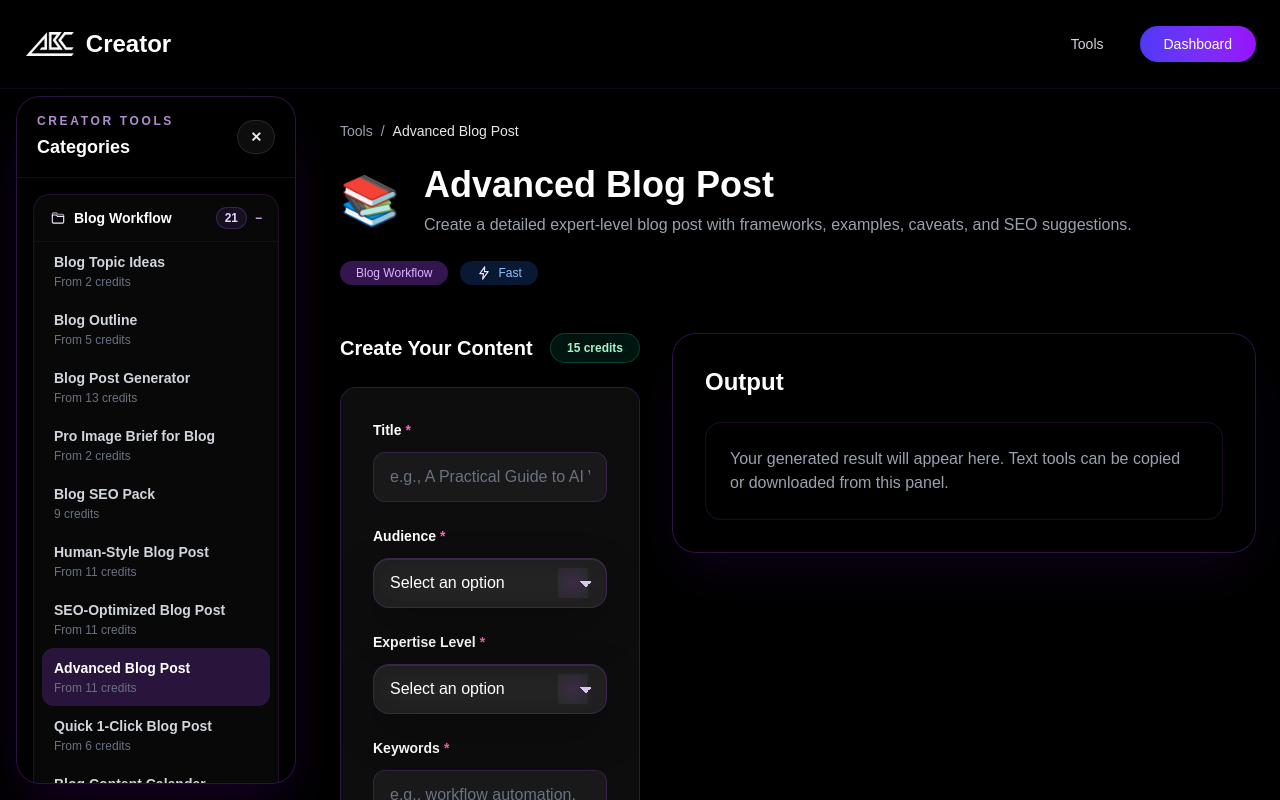
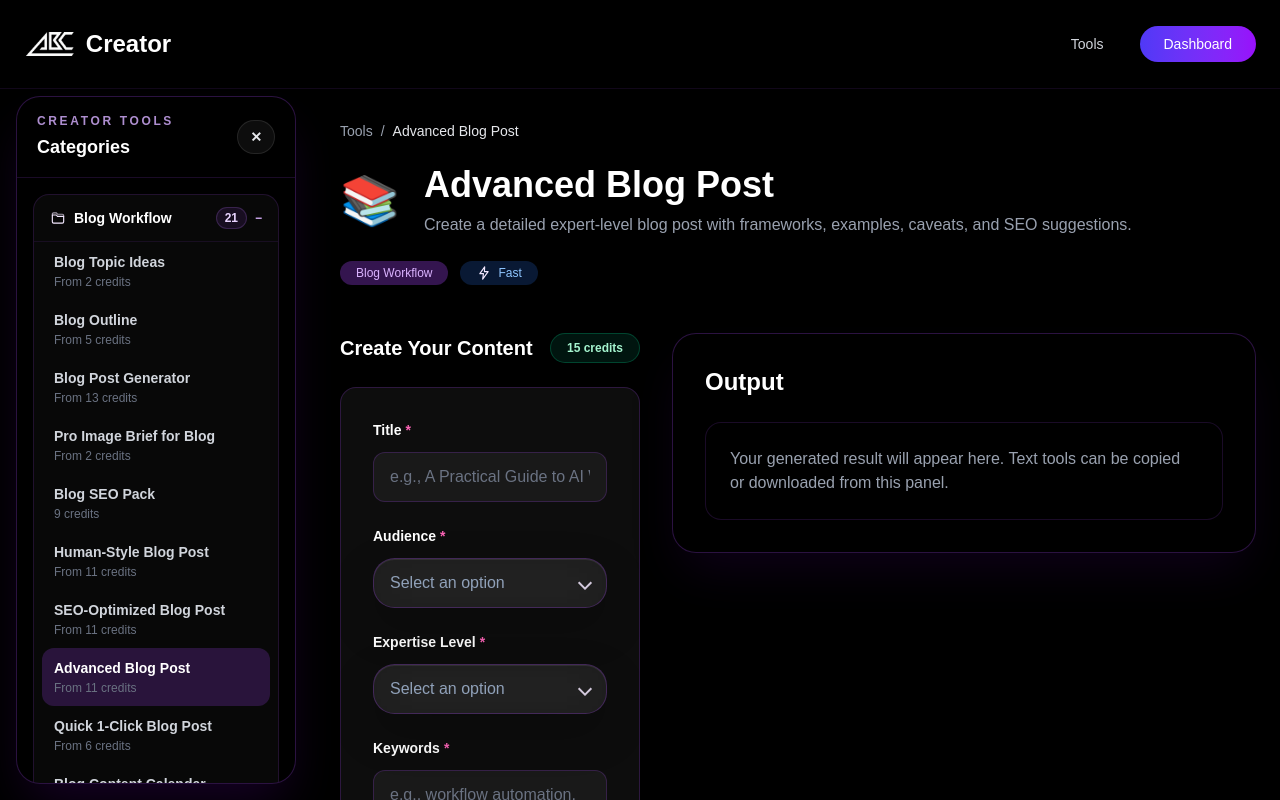
Before and after one commit to sajanmenuluttlegya/abc-creator-clean, a Next.js app in the folder abc-creator-app/: page /tools/advanced-blog-post in a window 1280 px wide. Shown: the top 800 px of the page. Built offline with nearby package versions, Linux system fonts and the light colour scheme.

Commit message:
Use smooth custom select in tool forms

```diff
--- a/abc-creator-app/components/ToolFormRenderer.tsx
+++ b/abc-creator-app/components/ToolFormRenderer.tsx
@@ -7,6 +7,7 @@ import { PresetBlogOutputPanel } from "./PresetBlogOutputPanel";
 import { ThemeIcon } from "./ThemeIcon";
 import { EditableBlogOutlinePanel } from "./EditableBlogOutlinePanel";
 import { ImageToInstagramCaptionPanel } from "./ImageToInstagramCaptionPanel";
+import { SmoothSelect } from "./SmoothSelect";
 import type { Tool, ToolInput } from "@/lib/tools/public-tools";
 import { getToolCreditEstimate } from "@/lib/tools/credit-costs";
 
@@ -201,8 +202,7 @@ export function ToolFormRenderer({ tool }: ToolFormRendererProps) {
     return () => window.clearTimeout(timer);
   }, [tool.slug]);
 
-  const handleInputChange = (e: React.ChangeEvent<HTMLInputElement | HTMLTextAreaElement | HTMLSelectElement>) => {
-    const { id, value } = e.target;
+  const setInputValue = (id: string, value: string) => {
     setFormData((prev) => {
       if (tool.slug === "blog-content-calendar" && id === "posting_frequency" && value !== CALENDAR_CUSTOM_FREQUENCY_OPTION) {
         const { custom_post_count: _customPostCount, ...rest } = prev;
@@ -217,6 +217,11 @@ export function ToolFormRenderer({ tool }: ToolFormRendererProps) {
       }
       return { ...prev, [id]: value };
     });
+  };
+
+  const handleInputChange = (e: React.ChangeEvent<HTMLInputElement | HTMLTextAreaElement | HTMLSelectElement>) => {
+    const { id, value } = e.target;
+    setInputValue(id, value);
   };
 
   const handleFileInput = async (e: React.ChangeEvent<HTMLInputElement>) => {
@@ -450,10 +455,7 @@ export function ToolFormRenderer({ tool }: ToolFormRendererProps) {
                     ) : input.type === "textarea" ? (
                       <textarea id={input.id} placeholder={input.placeholder} value={formData[input.id] || ""} onChange={handleInputChange} required={isInputRequired(input)} className="h-28 w-full resize-none rounded-xl border border-purple-500/20 bg-white/5 px-4 py-3 text-white placeholder-gray-500 transition-all duration-200 focus:border-transparent focus:outline-none focus:ring-2 focus:ring-purple-500" />
                     ) : input.type === "select" ? (
-                      <select id={input.id} value={formData[input.id] || ""} onChange={handleInputChange} required={isInputRequired(input)} className="w-full cursor-pointer appearance-none rounded-xl border border-purple-500/20 bg-white/5 px-4 py-3 text-white transition-all duration-200 focus:border-transparent focus:outline-none focus:ring-2 focus:ring-purple-500">
-                        <option value="" className="bg-black text-white">Select an option</option>
-                        {input.options?.map((option) => <option key={option} value={option} className="bg-black text-white">{option}</option>)}
-                      </select>
+                      <SmoothSelect id={input.id} value={formData[input.id] || ""} options={input.options || []} required={isInputRequired(input)} onChange={setInputValue} />
                     ) : (
                       <input id={input.id} type="text" placeholder={input.placeholder} value={formData[input.id] || ""} onChange={handleInputChange} required={isInputRequired(input)} className="w-full rounded-xl border border-purple-500/20 bg-white/5 px-4 py-3 text-white placeholder-gray-500 transition-all duration-200 focus:border-transparent focus:outline-none focus:ring-2 focus:ring-purple-500" />
                     )}
```
